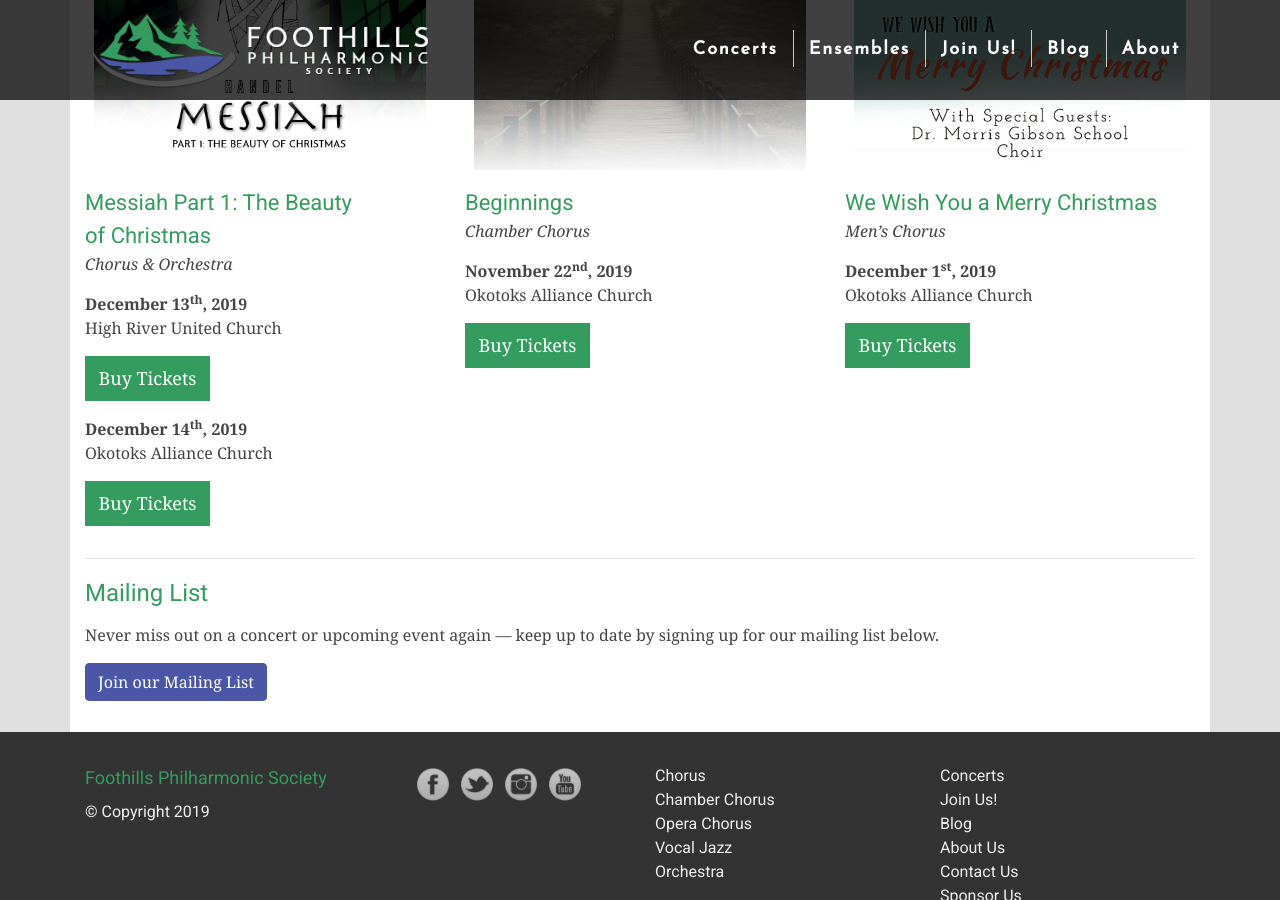
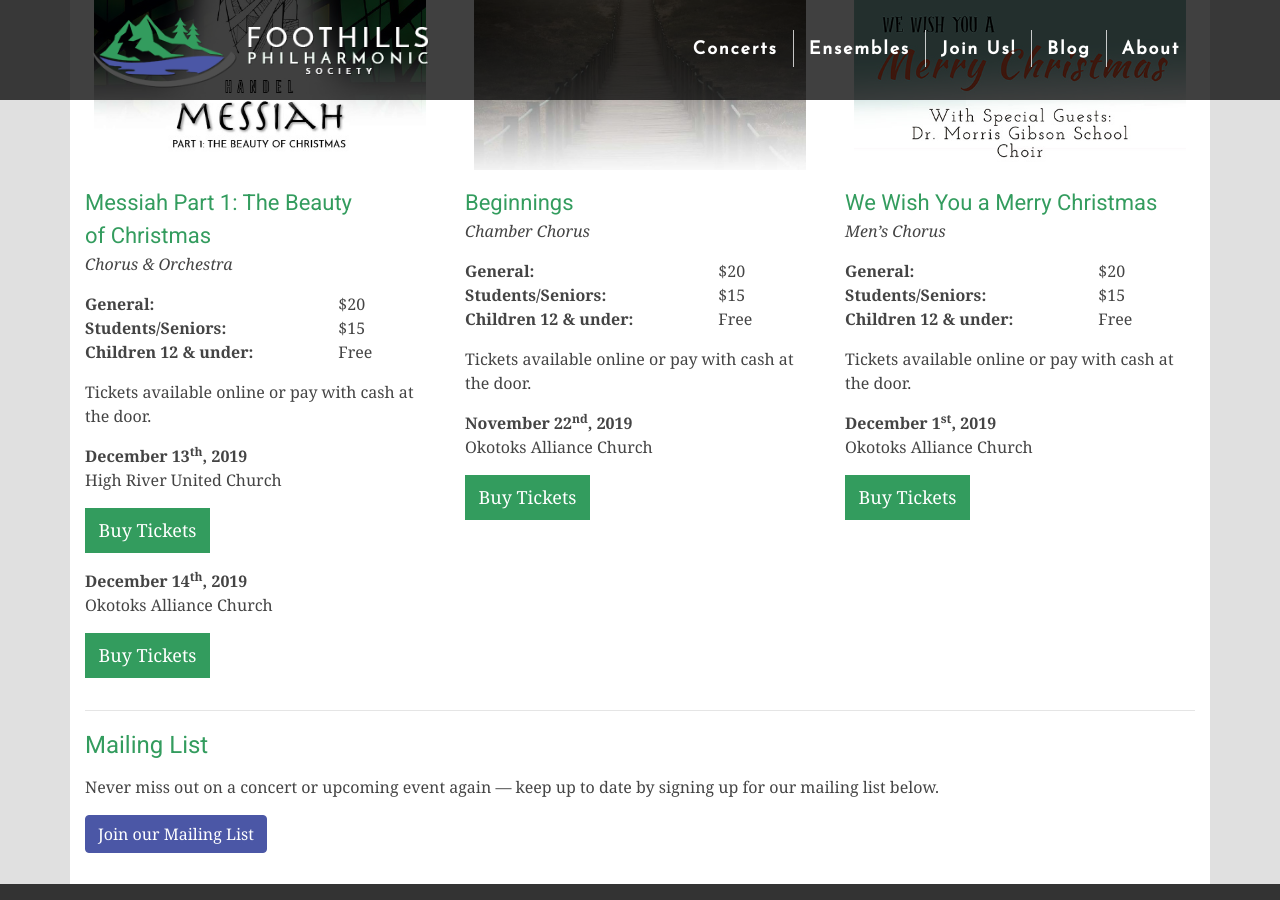
Before and after one commit to percyhanna/fps, a Jekyll site: the page built from concerts/index.html, in a window 1280 px wide and 900 px high, scrolled down 339 px. Built offline with Jekyll 4.4.1, drawn with Linux system fonts in a browser that asks for light colours; nearby versions of some CDN libraries; Markdown is read by kramdown in place of the engine named in the settings.

Commit message:
Add ticket pricing info

```diff
--- a/concerts/index.html
+++ b/concerts/index.html
@@ -16,6 +16,26 @@
     <p>
       <em>Chorus &amp; Orchestra</em>
     </p>
+
+    <div class="row">
+      <div class="col-8">
+        <p>
+          <strong>General:</strong>
+          <br><strong>Students/Seniors:</strong>
+          <br><strong>Children 12 &amp; under:</strong>
+        </p>
+      </div>
+
+      <div class="col-4">
+        <p>
+          $20
+          <br>$15
+          <br>Free
+        </p>
+      </div>
+    </div>
+
+    <p>Tickets available online or pay with cash at the door.</p>
 
     <p>
       <strong>December 13<sup>th</sup>, 2019</strong>
@@ -51,6 +71,26 @@
       <em>Chamber Chorus</em>
     </p>
 
+    <div class="row">
+      <div class="col-8">
+        <p>
+          <strong>General:</strong>
+          <br><strong>Students/Seniors:</strong>
+          <br><strong>Children 12 &amp; under:</strong>
+        </p>
+      </div>
+
+      <div class="col-4">
+        <p>
+          $20
+          <br>$15
+          <br>Free
+        </p>
+      </div>
+    </div>
+
+    <p>Tickets available online or pay with cash at the door.</p>
+
     <p>
       <strong>November 22<sup>nd</sup>, 2019</strong>
       <br>Okotoks Alliance Church
@@ -73,6 +113,26 @@
     <p>
       <em>Men’s Chorus</em>
     </p>
+
+    <div class="row">
+      <div class="col-8">
+        <p>
+          <strong>General:</strong>
+          <br><strong>Students/Seniors:</strong>
+          <br><strong>Children 12 &amp; under:</strong>
+        </p>
+      </div>
+
+      <div class="col-4">
+        <p>
+          $20
+          <br>$15
+          <br>Free
+        </p>
+      </div>
+    </div>
+
+    <p>Tickets available online or pay with cash at the door.</p>
 
     <p>
       <strong>December 1<sup>st</sup>, 2019</strong>
```
